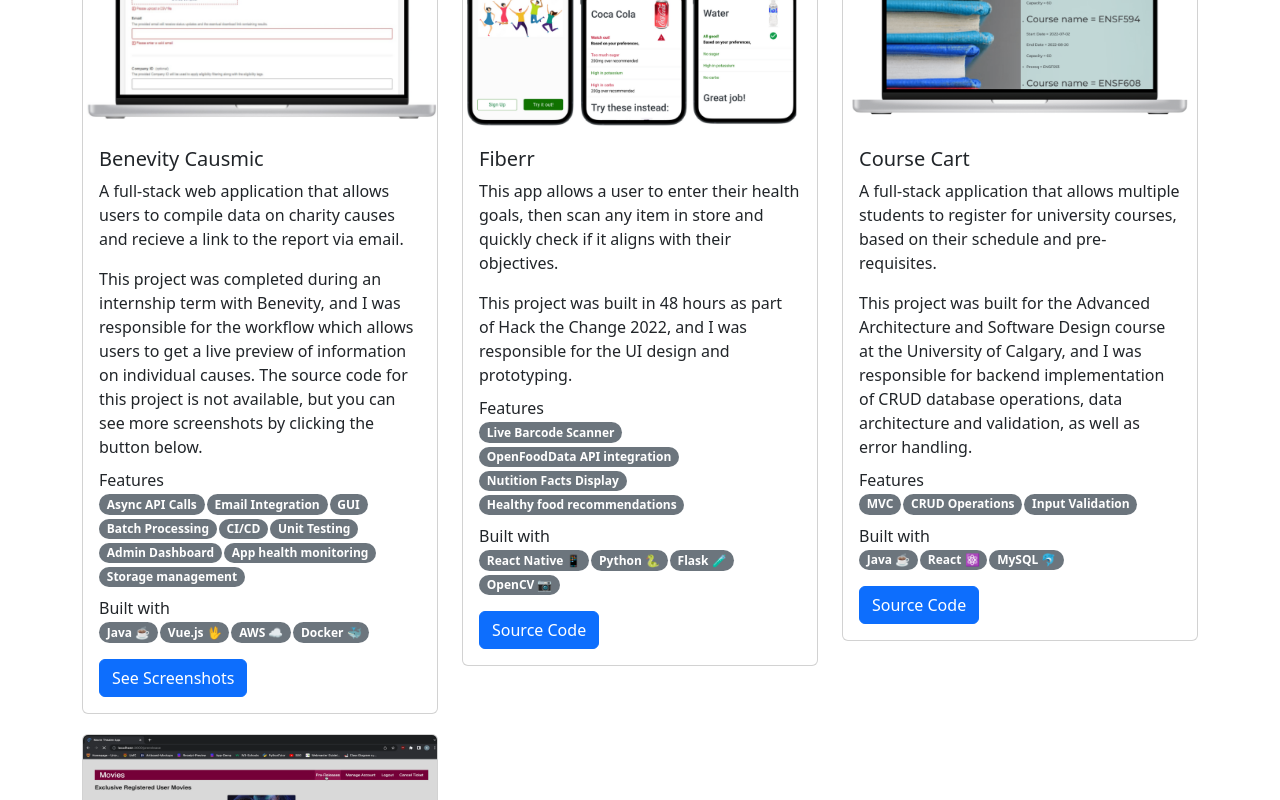
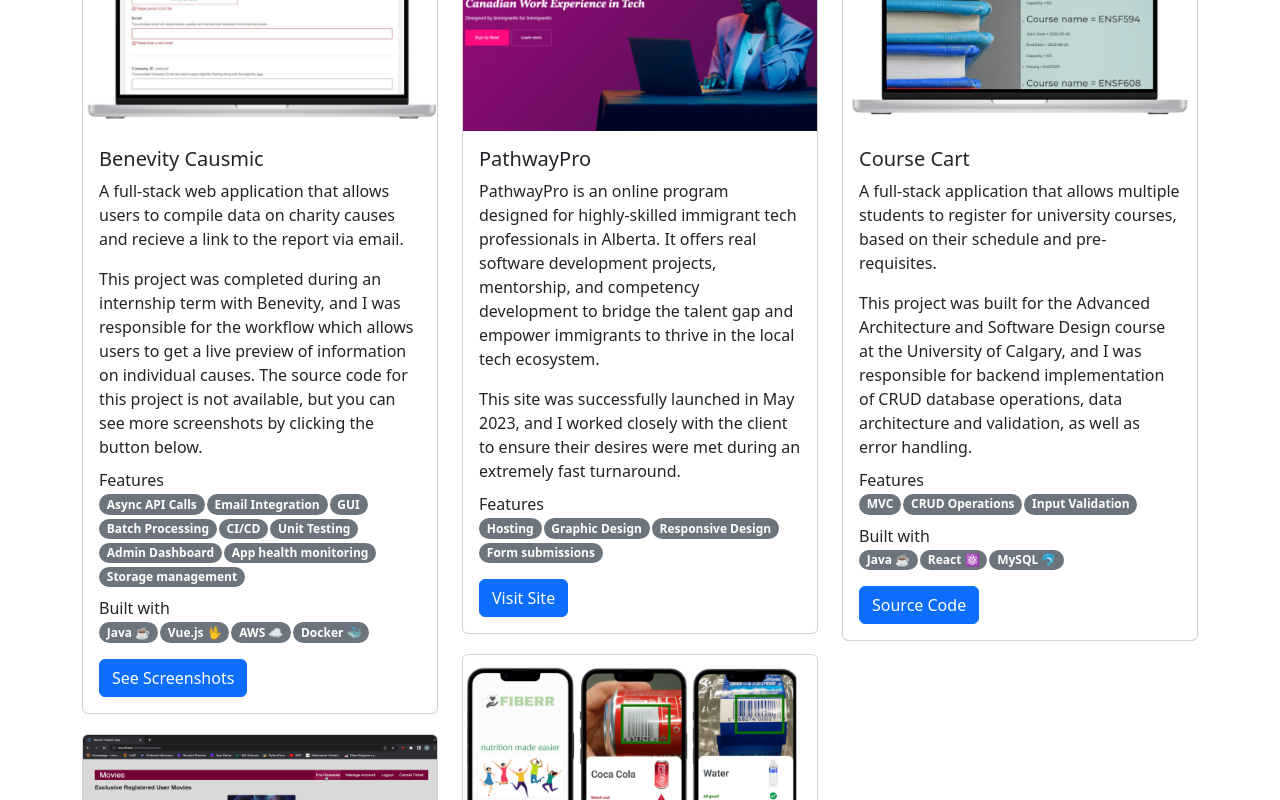
Before and after one commit to VladT7/portfolio, a React (Create React App) app: page / in a window 1280 px wide. Shown: the part 1000-1800 px from the top of the page. Built offline with nearby package versions, Linux system fonts and the light colour scheme.

Commit message:
add pathwaypro

```diff
--- a/src/components/ProjectCard.tsx
+++ b/src/components/ProjectCard.tsx
@@ -9,6 +9,7 @@ interface ProjectCardProps {
   imageUrl: string;
   projectUrl?: string;
   onClick?: () => void;
+  buttonText?: string;
 }
 
 function ProjectCard({
@@ -19,6 +20,7 @@ function ProjectCard({
   features,
   technologies,
   onClick,
+  buttonText,
 }: ProjectCardProps) {
   return (
     <Card style={{ marginBottom: 20 }}>
@@ -60,11 +62,11 @@ function ProjectCard({
         )}
         {projectUrl ? (
           <Button variant="primary" href={projectUrl}>
-            Source Code
+            {buttonText ? buttonText : "Source Code"}
           </Button>
         ) : (
           <Button variant="primary" onClick={onClick}>
-            See Screenshots
+            {buttonText ? buttonText : "See Screenshots"}
           </Button>
         )}
       </Card.Body>
--- a/src/components/Projects.tsx
+++ b/src/components/Projects.tsx
@@ -105,6 +105,35 @@ function Projects() {
         </Col>
         <Col xs={12} md={4}>
           <ProjectCard
+            title={"PathwayPro"}
+            description={
+              <>
+                <p>
+                  PathwayPro is an online program designed for highly-skilled
+                  immigrant tech professionals in Alberta. It offers real
+                  software development projects, mentorship, and competency
+                  development to bridge the talent gap and empower immigrants to
+                  thrive in the local tech ecosystem.
+                </p>
+
+                <p>
+                  This site was successfully launched in May 2023, and I worked
+                  closely with the client to ensure their desires were met
+                  during an extremely fast turnaround.
+                </p>
+              </>
+            }
+            features={[
+              "Hosting",
+              "Graphic Design",
+              "Responsive Design",
+              "Form submissions",
+            ]}
+            imageUrl={"/media/pathwaypro.png"}
+            projectUrl="https://pathwaypro.ca"
+            buttonText="Visit Site"
+          ></ProjectCard>
+          <ProjectCard
             title={"Fiberr"}
             description={
               <>
@@ -122,7 +151,7 @@ function Projects() {
             features={[
               "Live Barcode Scanner",
               "OpenFoodData API integration",
-              "Nutition Facts Display",
+              "Nutrition Facts Display",
               "Healthy food recommendations",
             ]}
             technologies={[
--- a/src/components/ScreenshotCarousel.tsx
+++ b/src/components/ScreenshotCarousel.tsx
@@ -17,7 +17,7 @@ function ScreenshotCarousel({ item, show, handleClose }: Props) {
     <Modal show={show} onHide={handleClose} size="lg">
       <Modal.Header closeButton></Modal.Header>
       <Modal.Body>
-        <Carousel>
+        <Carousel variant="dark">
           {item.screenshots.map((src, index, description) => (
             <Carousel.Item key={index}>
               <img
```
Also changed, not shown: public/media/pathwaypro.png (added).
